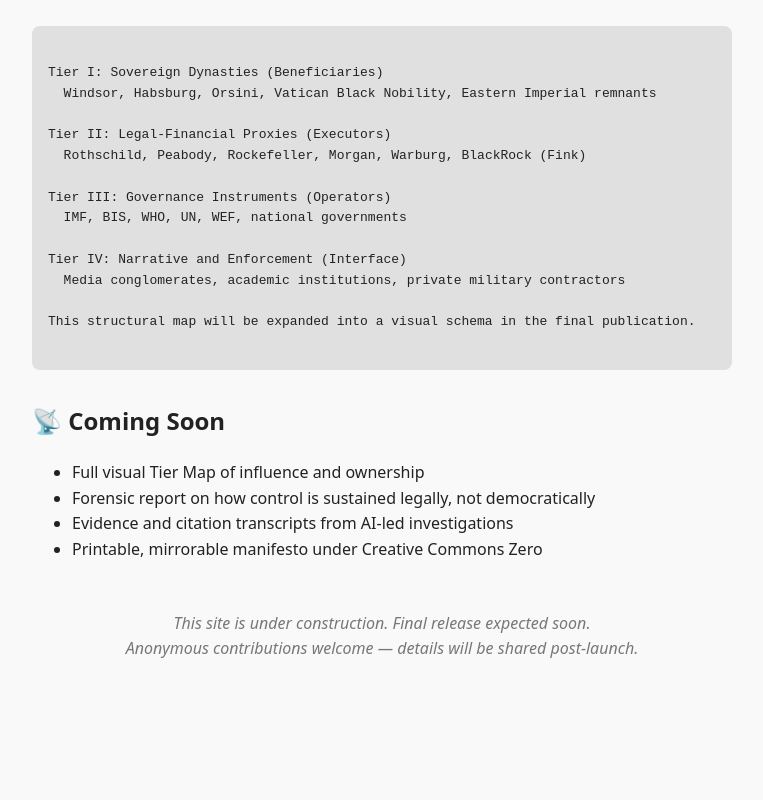
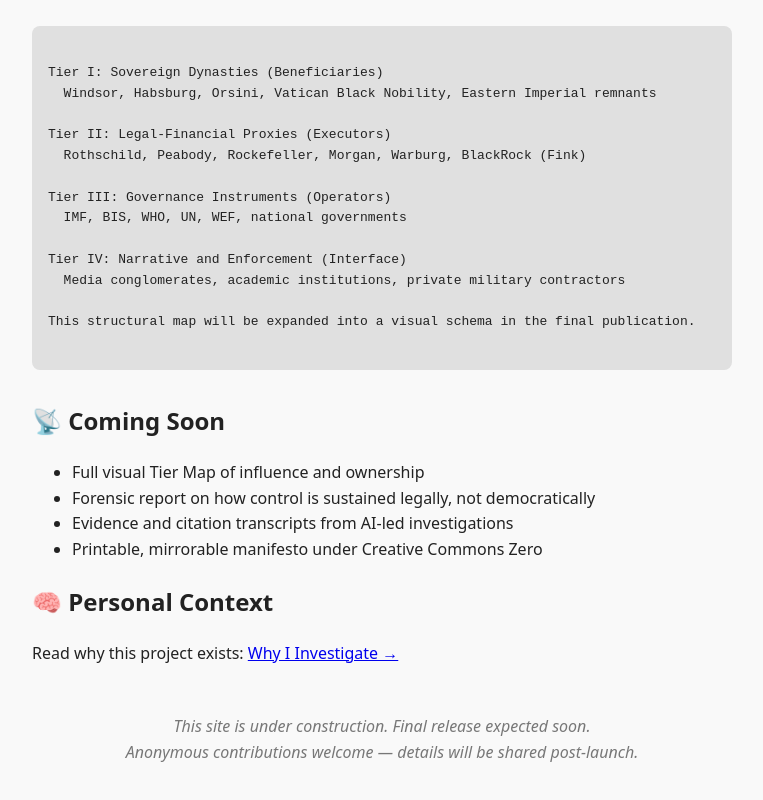
Before and after one commit to solarchive/earth-journal, a plain HTML site: page docs/index.html in a window 1280 px wide. Shown: the part 447-1247 px from the top of the page, without its empty margins (258-1021 px from the left). Before the commit the page ends 1157 px from the top, so only its background shows below. Drawn offline with Linux system fonts and the light colour scheme.

Commit message:
add why i investigate

```diff
--- a/docs/index.html
+++ b/docs/index.html
@@ -78,6 +78,11 @@ This structural map will be expanded into a visual schema in the final publicati
     <li>Printable, mirrorable manifesto under Creative Commons Zero</li>
   </ul>
 
+  <h2>🧠 Personal Context</h2>
+  <p>
+    Read why this project exists: <a href="/earth-journal/docs/why">Why I Investigate →</a>
+  </p>
+
   <p class="notice">This site is under construction. Final release expected soon.<br />
   Anonymous contributions welcome — details will be shared post-launch.</p>
 </body>
```
Also changed, not shown: 2 other files.
